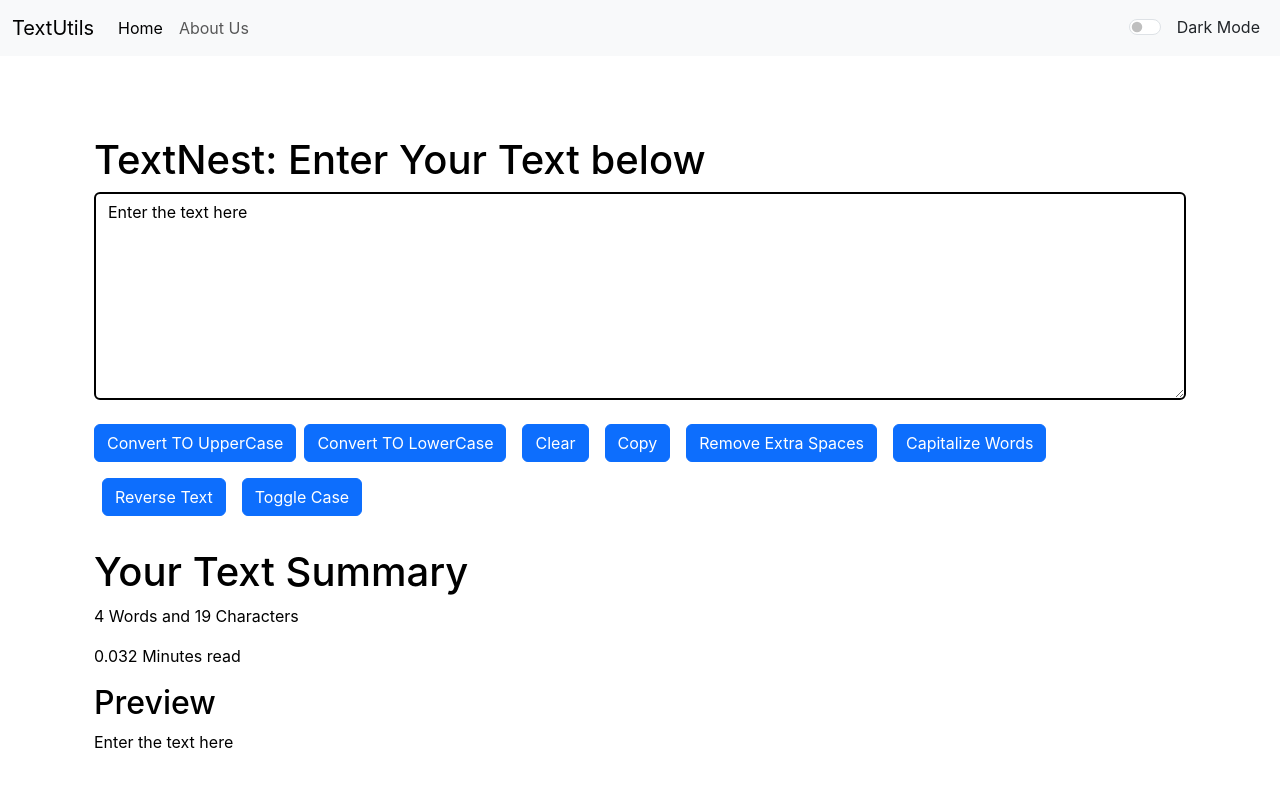
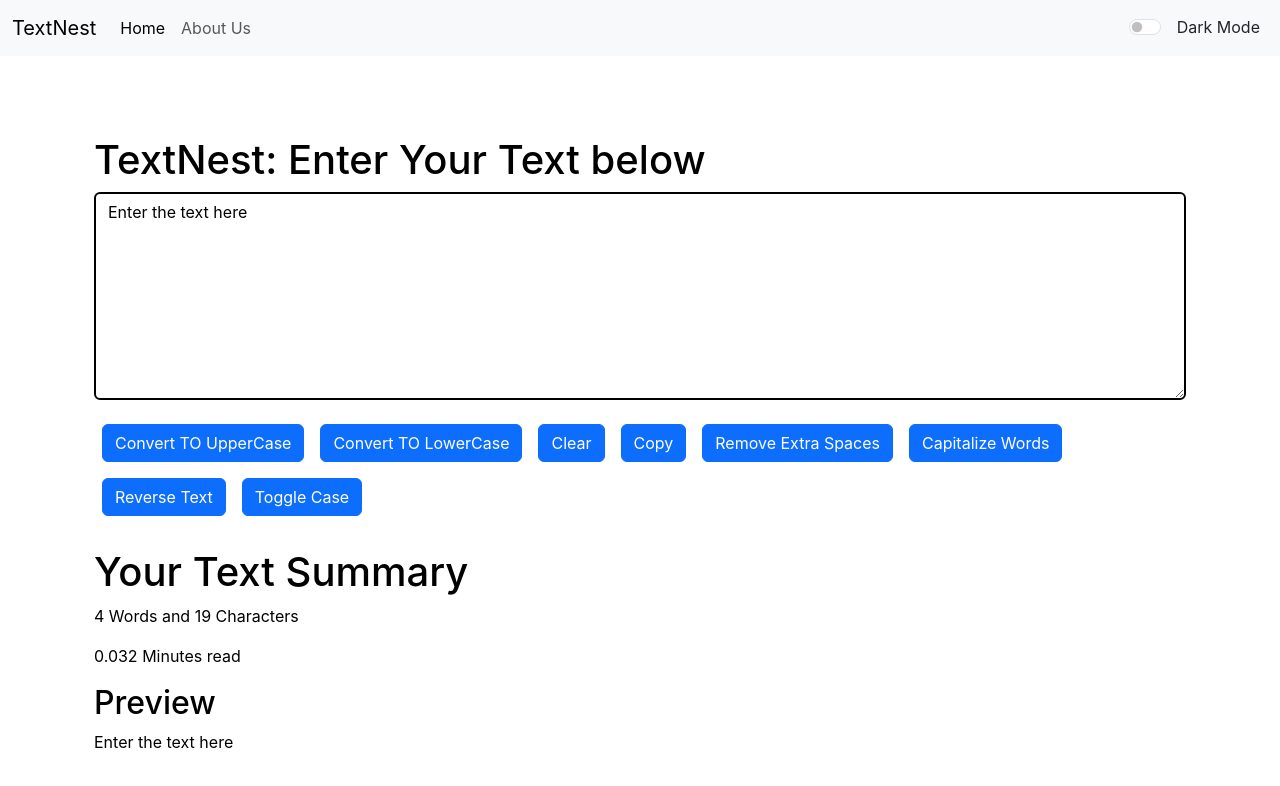
Before and after one commit to singhxmandeep/textutills, a React (Create React App) app: page / in a window 1280 px wide. Shown: the top 786 px of the page. Built offline with nearby package versions, Linux system fonts and the light colour scheme.

Commit message:
host the website

```diff
--- a/package.json
+++ b/package.json
@@ -37,5 +37,8 @@
       "last 1 firefox version",
       "last 1 safari version"
     ]
+  },
+  "devDependencies": {
+    "@babel/plugin-proposal-private-property-in-object": "^7.21.11"
   }
 }
--- a/public/index.html
+++ b/public/index.html
@@ -2,7 +2,7 @@
 <html lang="en">
   <head>
     <meta charset="utf-8" />
-    <link rel="icon" href="%PUBLIC_URL%/favicon.ico" />
+    <link rel="icon" href="%PUBLIC_URL%/icon3.png" />
 <link href="https://cdn.jsdelivr.net/npm/bootstrap@5.3.3/dist/css/bootstrap.min.css" rel="stylesheet" integrity="sha384-QWTKZyjpPEjISv5WaRU9OFeRpok6YctnYmDr5pNlyT2bRjXh0JMhjY6hW+ALEwIH" crossorigin="anonymous">
 
     <meta name="viewport" content="width=device-width, initial-scale=1" />
@@ -15,7 +15,7 @@
 
     <link rel="manifest" href="%PUBLIC_URL%/manifest.json" />
 
-    <title>TextUtils - Home</title>
+    <title>TextNest - Home</title>
   </head>
   <body>
     <noscript>You need to enable JavaScript to run this app.</noscript>
--- a/src/App.js
+++ b/src/App.js
@@ -36,7 +36,7 @@ function App() {
       showAlert(" Dark mode had been enabled","success")
       document.title = "TestUtils - Dark"
       // setInterval(() => {
-      //   document.title = "Install TextUtils"
+      //   document.title = "Install TextNest"
       // }, 2000);
       // setInterval(() => {
       //   document.title = "Install the app now"
@@ -52,7 +52,7 @@ function App() {
   return (
     <>
     <Router>
-    <Navbar title = "TextUtils" text = "About Us" mode={mode} toogleMode={toogleMode}/>
+    <Navbar title = "TextNest" text = "About Us" mode={mode} toogleMode={toogleMode}/>
     {/* <TextForm heading = "LOGIN" mode = {mode} showAlert = {showAlert}/> */}
     <Alert alert = {alert}/>
     <div className="container">
@@ -60,7 +60,7 @@ function App() {
         <Route path="/" element={<TextForm heading = "TextNest" mode = {mode} showAlert = {showAlert}/>} />
         <Route path="/about" element={<About />} />
     </Routes>
-    {/* <Navbar title = "textUtils2" />  */}
+    {/* <Navbar title = "TextNest2" />  */}
     {/* <Navbar /> */}
      </div>
     </Router>
--- a/src/components/Navbar.js
+++ b/src/components/Navbar.js
@@ -1,48 +1,37 @@
-import React from 'react'
-import PropTypes from 'prop-types'
-import {
-  Link,
-} from "react-router-dom";
+import React from 'react';
+import PropTypes from 'prop-types';
+import { Link } from 'react-router-dom';
 
-
-export default function Navbar(props) {
+export default function Navbar({ title = "Set Title Here", text = "My name is Mandeep Singh", mode, toogleMode }) {
   return (
-    <nav className={`navbar navbar-expand-lg  navbar-${props.mode} bg-${props.mode}`}>
+    <nav className={`navbar navbar-expand-lg navbar-${mode} bg-${mode}`}>
       <div className="container-fluid">
-    <Link className="navbar-brand" to="/">{props.title}</Link>
+        <Link className="navbar-brand" to="/">{title}</Link>
         <button className="navbar-toggler" type="button" data-bs-toggle="collapse" data-bs-target="#navbarSupportedContent" aria-controls="navbarSupportedContent" aria-expanded="false" aria-label="Toggle navigation">
           <span className="navbar-toggler-icon"></span>
         </button>
         <div className="collapse navbar-collapse" id="navbarSupportedContent">
           <ul className="navbar-nav me-auto mb-2 mb-lg-0">
             <li className="nav-item">
-          <a className="nav-link active" aria-current="page" href="/">Home</a>
+              <Link className="nav-link active" to="/">Home</Link>
             </li>
             <li className="nav-item">
-          {/* <a className="nav-link" href="/about">{props.text}</a> */}
-          <Link className="nav-link" to="/about">{props.text}</Link>
+              <Link className="nav-link" to="/about">{text}</Link>
             </li>
-
           </ul>
           <div className="form-check form-switch">
-  <input className="form-check-input" onClick={props.toogleMode} type="checkbox" role="switch" id="flexSwitchCheckDefault"/>
-  <label className={`form-check-label text-${props.mode === "light"?"dark":"light"} mx-2`} htmlFor="flexSwitchCheckDefault">Dark Mode</label>
+            <input className="form-check-input" onClick={toogleMode} type="checkbox" role="switch" id="flexSwitchCheckDefault"/>
+            <label className={`form-check-label text-${mode === "light" ? "dark" : "light"} mx-2`} htmlFor="flexSwitchCheckDefault">Dark Mode</label>
           </div>
-
-
         </div>
       </div>
     </nav>
-  )
+  );
 }
-
 
 Navbar.propTypes = {
   title: PropTypes.string,
-    text: PropTypes.string
-}
-
-Navbar.defaultProps = {
-    title: "Set Title Here",
-    text: "My name is Mandeep Singh"
-}
+  text: PropTypes.string,
+  mode: PropTypes.string.isRequired,
+  toogleMode: PropTypes.func.isRequired,
+};
--- a/src/components/TextForm.js
+++ b/src/components/TextForm.js
@@ -80,7 +80,7 @@ export default function TextForm(props) {
         <div className="mb-3">
           <textarea className="form-control" value={text} onChange={handleOnChange} style={darkStyle} id="myBox" rows="8"></textarea>
         </div>
-        <button onClick={handleUpClick} className="btn btn-primary">
+        <button onClick={handleUpClick} className="btn btn-primary m-2">
           Convert TO UpperCase
         </button>
         <button onClick={handleLoClick} className="btn btn-primary m-2">
```
Also changed, not shown: public/icon3.png (added), 1 other file (tests, documents, lock files or other folders). Lines whose indentation alone changed are shown as unchanged.
